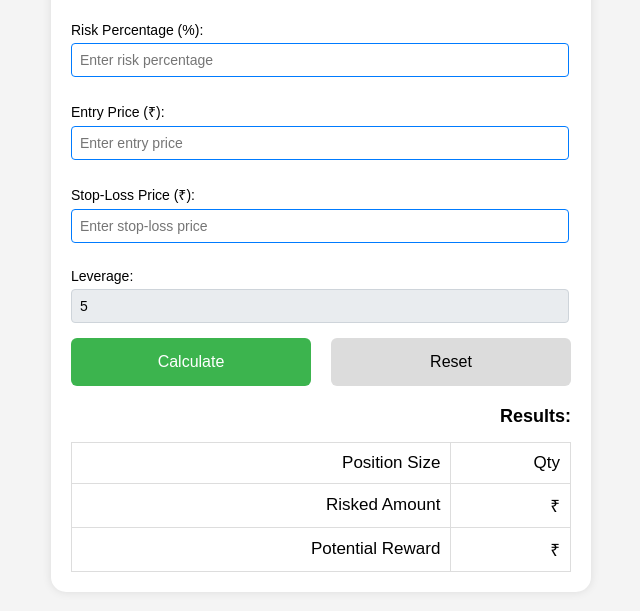
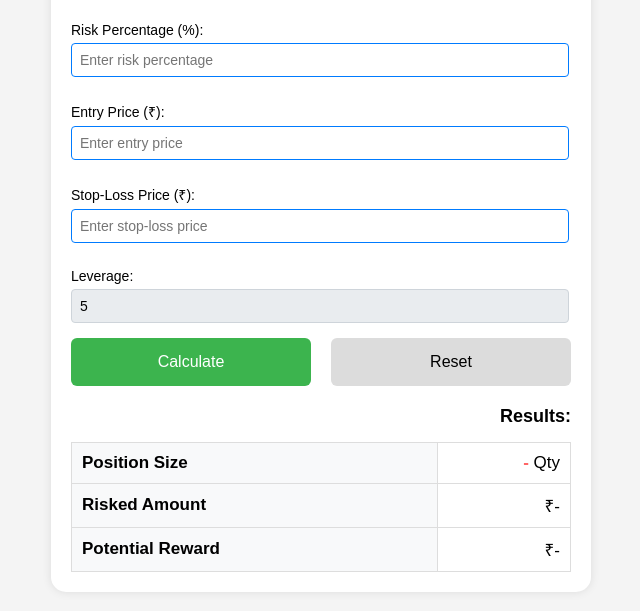
Before and after one commit to meghraj-jagtap/15-EMA-Intraday-Calculator, a plain HTML site: page index.html in a window 1280 px wide. Shown: the part 187-798 px from the top of the page, without its empty margins (319-959 px from the left). Drawn offline with Linux system fonts and the light colour scheme.

Commit message:
Update index.html

```diff
--- a/index.html
+++ b/index.html
@@ -32,18 +32,19 @@
 
         <div id="results">
             <h2>Results:</h2>
+
             <table>
                 <tr>
-        <td>Position Size</td>
-        <td><span id="positionSize"></span> Qty</td>
+                    <th>Position Size</th>
+                    <td><span id="positionSize" class="highlight">-</span> Qty</td>
                 </tr>
                 <tr>
-        <td>Risked Amount</td>
-        <td>₹<span id="riskedAmount"></span></td>
+                    <th>Risked Amount</th>
+                    <td>₹<span id="riskedAmount">-</span></td>
                 </tr>
                 <tr>
-        <td>Potential Reward</td>
-        <td>₹<span id="rewardAmount"></span></td>
+                    <th>Potential Reward</th>
+                    <td>₹<span id="rewardAmount">-</span></td>
                 </tr>
             </table>
 
```
Lines whose indentation alone changed are shown as unchanged.
